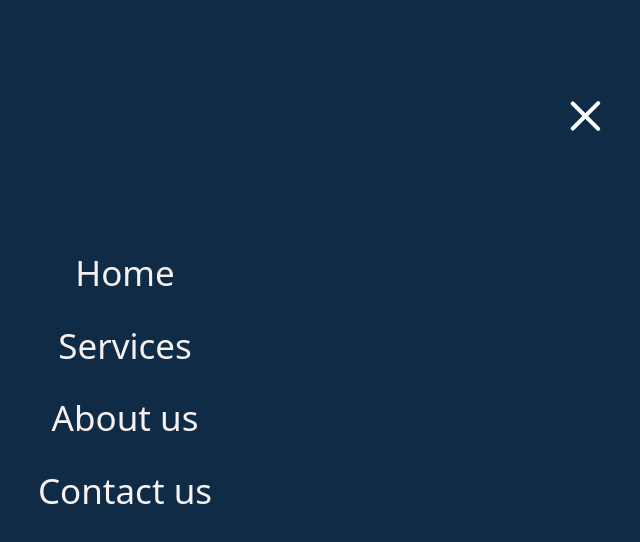
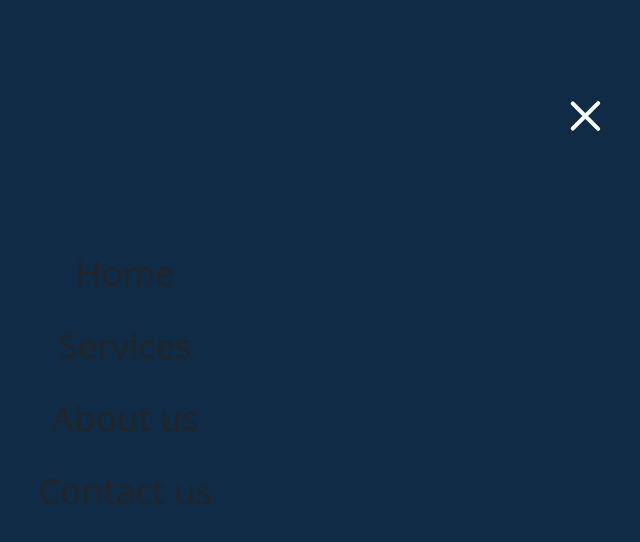
Before and after one commit to YoonMeMe-engr/Hamburger-Menu, a plain HTML site: page index.html in a window 1280 px wide. Both pictures are taken after a click on the element 1120 px from the left and 116 px from the top of the page. Shown: the whole page, without its empty margins (531-1171 px from the left). Drawn offline with nearby package versions, Linux system fonts and the light colour scheme.

Commit message:
Update style.css

```diff
--- a/style.css
+++ b/style.css
@@ -1,6 +1,5 @@
 body {
     background-color: white;
-    color: rgb(247, 242, 242);
 }
 
 .container {
@@ -24,7 +23,7 @@ body {
     border-radius: 5px;
 }
 
-.line1, .line2, .line3, .overLayMenu {
+.line1, .line2, .line3, .overLayMenu { // hideLine2
     transition: all 0.5s ease;
 }
 
```
